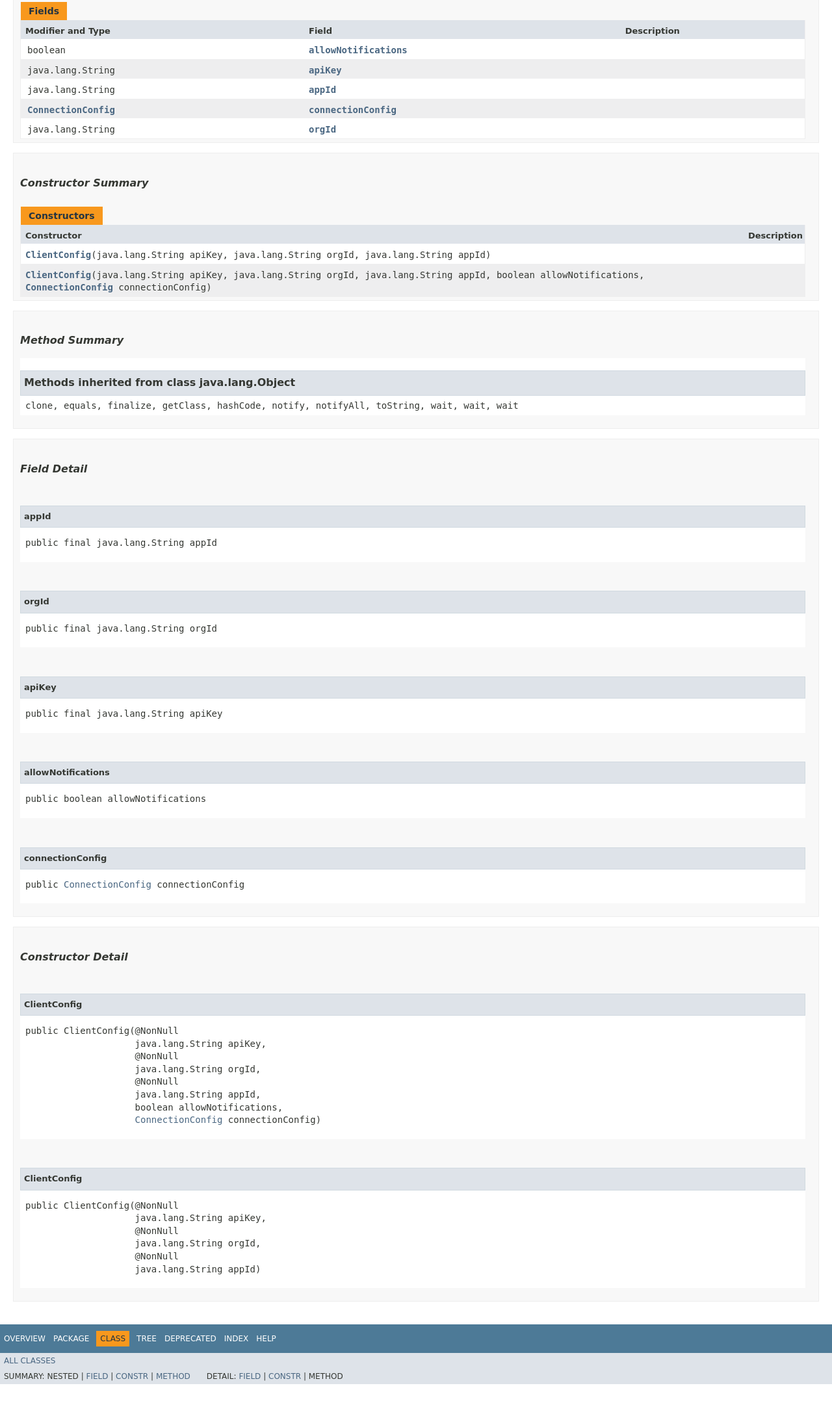
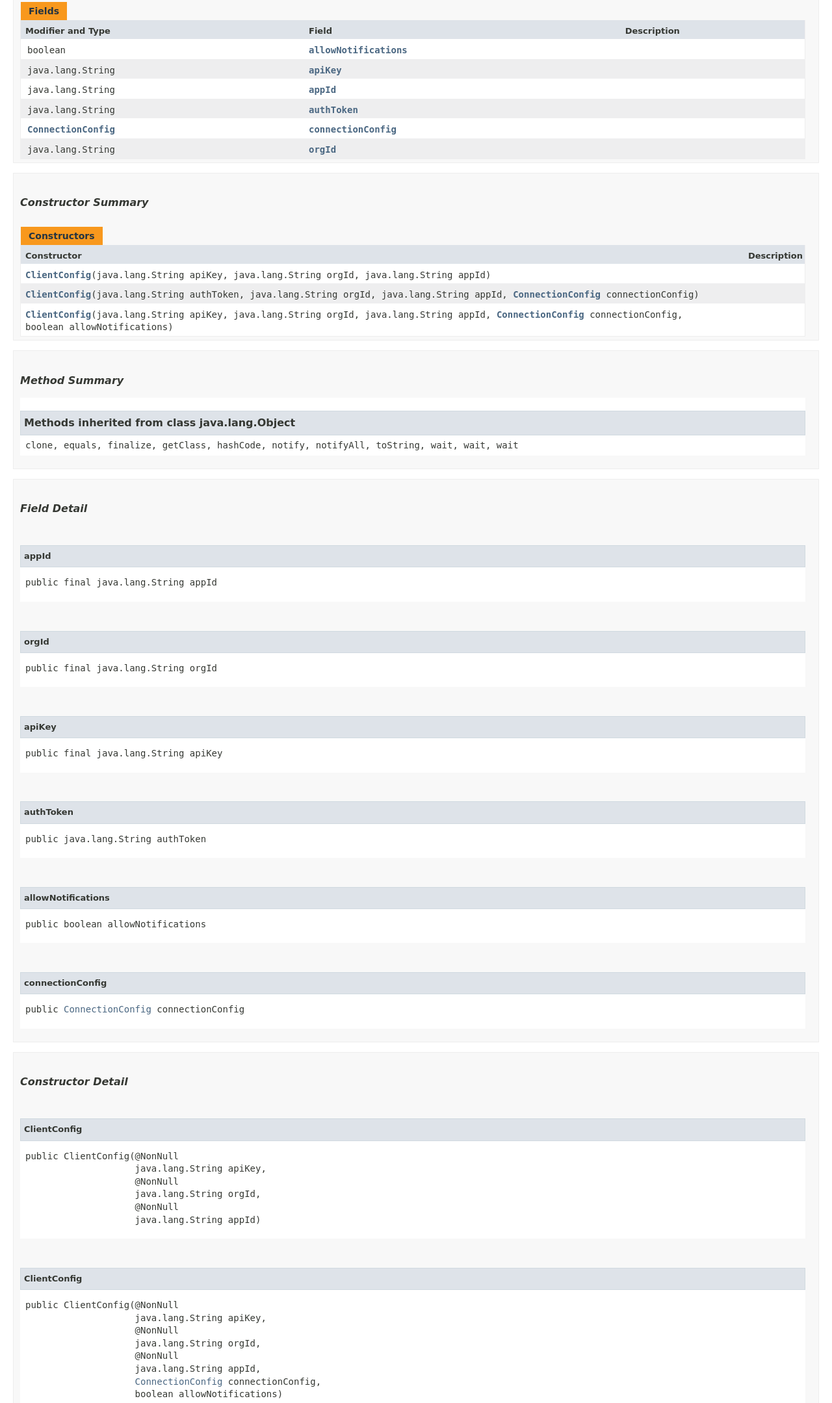
Before and after one commit to ryabenko-pro/java-sdk, a plain HTML site: page docs/com/elarian/model/ClientConfig.html in a window 1280 px wide. Shown: the part 371-2530 px from the top of the page at 65% size. Before the commit the page ends 2501 px from the top, so only its background shows below. Drawn offline with Linux system fonts and the light colour scheme; no server answers; a script that the page names is missing; a web font is replaced by a local one.

```diff
--- a/docs/com/elarian/model/ClientConfig.html
+++ b/docs/com/elarian/model/ClientConfig.html
@@ -162,11 +162,16 @@
 <td class="colLast">&nbsp;</td>
 </tr>
 <tr class="rowColor">
+<td class="colFirst"><code>java.lang.String</code></td>
+<th class="colSecond" scope="row"><code><span class="memberNameLink"><a href="#authToken">authToken</a></span></code></th>
+<td class="colLast">&nbsp;</td>
+</tr>
+<tr class="altColor">
 <td class="colFirst"><code><a href="ConnectionConfig.html" title="class in com.elarian.model">ConnectionConfig</a></code></td>
 <th class="colSecond" scope="row"><code><span class="memberNameLink"><a href="#connectionConfig">connectionConfig</a></span></code></th>
 <td class="colLast">&nbsp;</td>
 </tr>
-<tr class="altColor">
+<tr class="rowColor">
 <td class="colFirst"><code>java.lang.String</code></td>
 <th class="colSecond" scope="row"><code><span class="memberNameLink"><a href="#orgId">orgId</a></span></code></th>
 <td class="colLast">&nbsp;</td>
@@ -195,11 +200,18 @@
 <td class="colLast">&nbsp;</td>
 </tr>
 <tr class="rowColor">
-<th class="colConstructorName" scope="row"><code><span class="memberNameLink"><a href="#%3Cinit%3E(java.lang.String,java.lang.String,java.lang.String,boolean,com.elarian.model.ConnectionConfig)">ClientConfig</a></span>&#8203;(java.lang.String&nbsp;apiKey,
+<th class="colConstructorName" scope="row"><code><span class="memberNameLink"><a href="#%3Cinit%3E(java.lang.String,java.lang.String,java.lang.String,com.elarian.model.ConnectionConfig)">ClientConfig</a></span>&#8203;(java.lang.String&nbsp;authToken,
             java.lang.String&nbsp;orgId,
             java.lang.String&nbsp;appId,
-            boolean&nbsp;allowNotifications,
             <a href="ConnectionConfig.html" title="class in com.elarian.model">ConnectionConfig</a>&nbsp;connectionConfig)</code></th>
+<td class="colLast">&nbsp;</td>
+</tr>
+<tr class="altColor">
+<th class="colConstructorName" scope="row"><code><span class="memberNameLink"><a href="#%3Cinit%3E(java.lang.String,java.lang.String,java.lang.String,com.elarian.model.ConnectionConfig,boolean)">ClientConfig</a></span>&#8203;(java.lang.String&nbsp;apiKey,
+            java.lang.String&nbsp;orgId,
+            java.lang.String&nbsp;appId,
+            <a href="ConnectionConfig.html" title="class in com.elarian.model">ConnectionConfig</a>&nbsp;connectionConfig,
+            boolean&nbsp;allowNotifications)</code></th>
 <td class="colLast">&nbsp;</td>
 </tr>
 </table>
@@ -263,6 +275,15 @@
 <pre>public final&nbsp;java.lang.String apiKey</pre>
 </li>
 </ul>
+<a id="authToken">
+<!--   -->
+</a>
+<ul class="blockList">
+<li class="blockList">
+<h4>authToken</h4>
+<pre>public&nbsp;java.lang.String authToken</pre>
+</li>
+</ul>
 <a id="allowNotifications">
 <!--   -->
 </a>
@@ -291,7 +312,21 @@
 <!--   -->
 </a>
 <h3>Constructor Detail</h3>
-<a id="&lt;init&gt;(java.lang.String,java.lang.String,java.lang.String,boolean,com.elarian.model.ConnectionConfig)">
+<a id="&lt;init&gt;(java.lang.String,java.lang.String,java.lang.String)">
+<!--   -->
+</a>
+<ul class="blockList">
+<li class="blockList">
+<h4>ClientConfig</h4>
+<pre>public&nbsp;ClientConfig&#8203;(@NonNull
+                    java.lang.String&nbsp;apiKey,
+                    @NonNull
+                    java.lang.String&nbsp;orgId,
+                    @NonNull
+                    java.lang.String&nbsp;appId)</pre>
+</li>
+</ul>
+<a id="&lt;init&gt;(java.lang.String,java.lang.String,java.lang.String,com.elarian.model.ConnectionConfig,boolean)">
 <!--   -->
 </a>
 <ul class="blockList">
@@ -303,22 +338,23 @@
                     java.lang.String&nbsp;orgId,
                     @NonNull
                     java.lang.String&nbsp;appId,
-                    boolean&nbsp;allowNotifications,
-                    <a href="ConnectionConfig.html" title="class in com.elarian.model">ConnectionConfig</a>&nbsp;connectionConfig)</pre>
+                    <a href="ConnectionConfig.html" title="class in com.elarian.model">ConnectionConfig</a>&nbsp;connectionConfig,
+                    boolean&nbsp;allowNotifications)</pre>
 </li>
 </ul>
-<a id="&lt;init&gt;(java.lang.String,java.lang.String,java.lang.String)">
+<a id="&lt;init&gt;(java.lang.String,java.lang.String,java.lang.String,com.elarian.model.ConnectionConfig)">
 <!--   -->
 </a>
 <ul class="blockListLast">
 <li class="blockList">
 <h4>ClientConfig</h4>
 <pre>public&nbsp;ClientConfig&#8203;(@NonNull
-                    java.lang.String&nbsp;apiKey,
+                    java.lang.String&nbsp;authToken,
                     @NonNull
                     java.lang.String&nbsp;orgId,
                     @NonNull
-                    java.lang.String&nbsp;appId)</pre>
+                    java.lang.String&nbsp;appId,
+                    <a href="ConnectionConfig.html" title="class in com.elarian.model">ConnectionConfig</a>&nbsp;connectionConfig)</pre>
 </li>
 </ul>
 </li>
```
Also changed, not shown: docs/com/elarian/Elarian.html (+6 -6 lines), docs/index-all.html (+6 -2 lines), docs/overview-summary.html (+1 -1 lines), docs/member-search-index.js, 2 other files.
